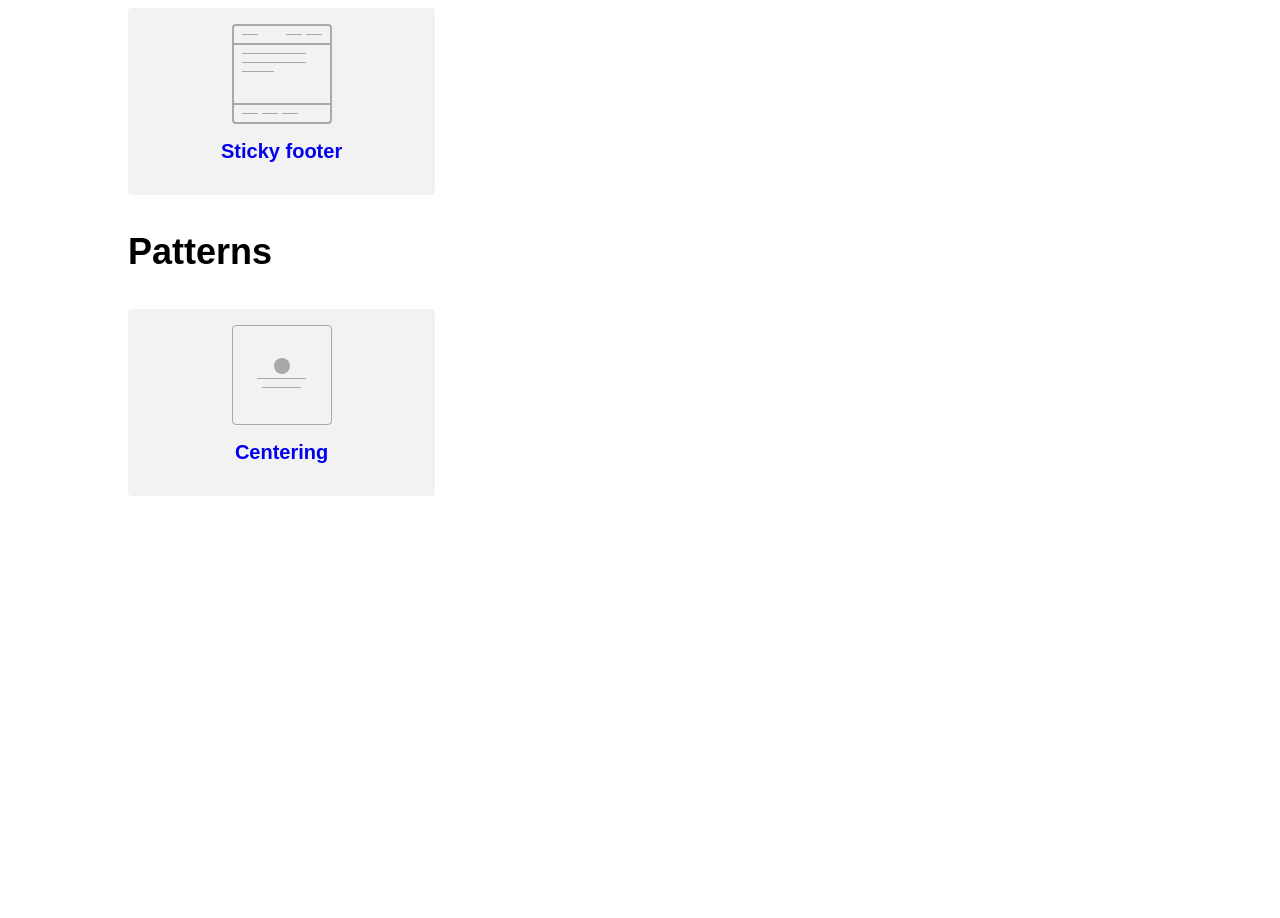
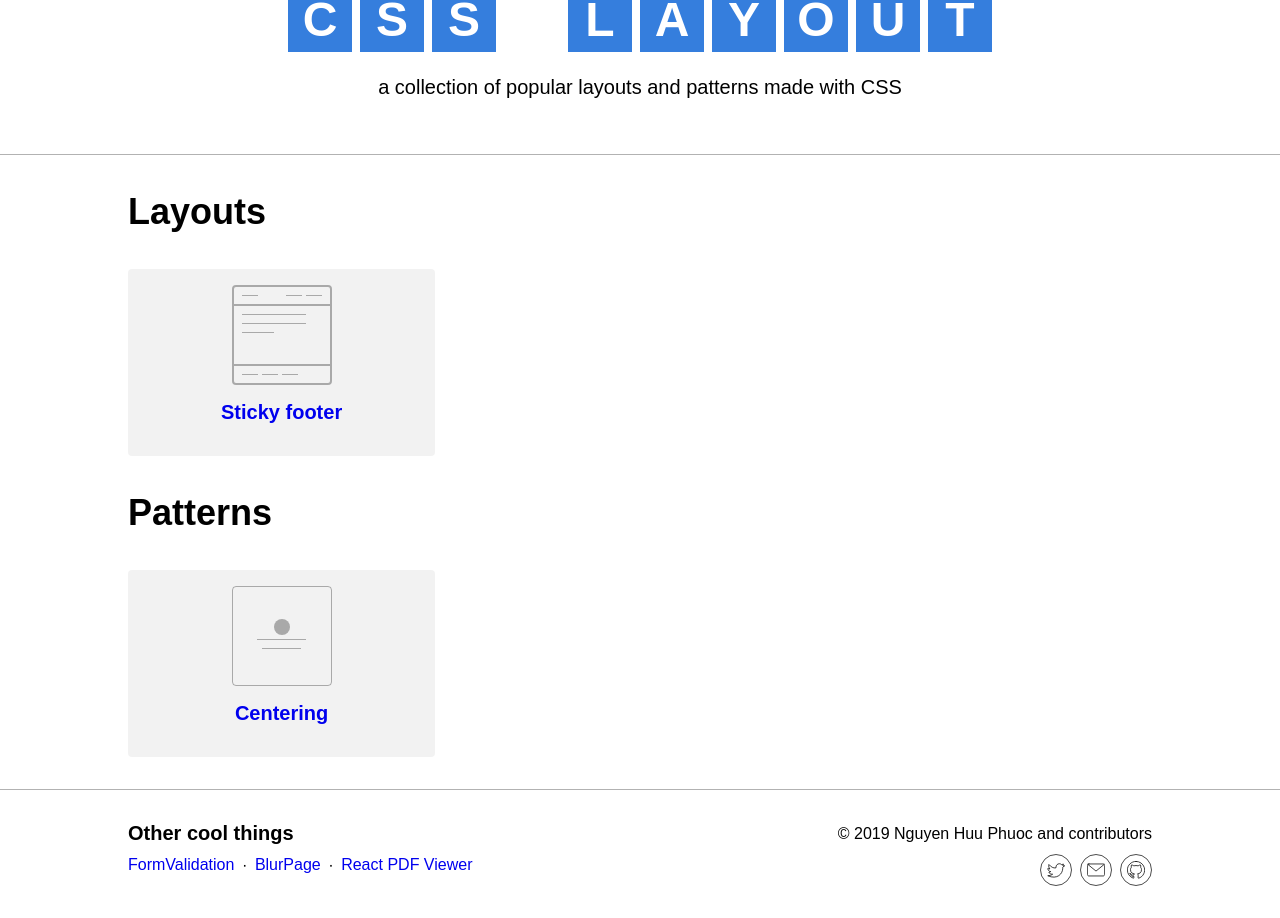
Before and after one commit to phuocng/csslayout, a React (Vite) app: page / in a window 1280 px wide. Shown: the part 76-994 px from the top of the page. Before the commit the page ends 800 px from the top, so only its background shows below. Built offline with nearby package versions, Linux system fonts and the light colour scheme; a small style sheet from the web is missing.

Commit message:
Add footer

```diff
--- a/client/DetailsLayout.jsx
+++ b/client/DetailsLayout.jsx
@@ -6,6 +6,7 @@ import Layout from './Layout';
 const DetailsLayout = ({ name, children }) => {
     return (
         <Layout>
+            <div className="mw8 center">
                 <div className="flex items-center mv5 f2">
                     <Link to="/" className="link">Home</Link>
                     <div className="ph2">/</div>
@@ -15,6 +16,7 @@ const DetailsLayout = ({ name, children }) => {
                 <div className="mb5">
                     {children}
                 </div>
+            </div>
         </Layout>
     );
 };
--- a/client/Home.jsx
+++ b/client/Home.jsx
@@ -11,6 +11,21 @@ const Home = () => {
 
     return (
         <Layout>
+            <div className="b--black-30 bb pt5 pb4">
+                <div className="tc flex items-center justify-center">
+                    {
+                        'CSS LAYOUT'.split('').map((c, index) => {
+                            return (
+                                c === ' '
+                                ? <div key={index} className="mh4" />
+                                : <div key={index} className="flex items-center justify-center bg-blue white a mh1 w3 h3 f1 fw6">{c}</div>
+                            );
+                        })
+                    }
+                </div>
+                <p className="f4 tc lh-copy">a collection of popular layouts and patterns made with CSS</p>
+            </div>
+            <div className="mw8 center pb4">
                 <h2 className="f2 lh-copy">Layouts</h2>
 
                 <div className="flex flex-wrap justify-between">
@@ -32,6 +47,7 @@ const Home = () => {
                         </Link>
                     </div>
                 </div>
+            </div>
         </Layout>
     );
 };
--- a/client/Layout.jsx
+++ b/client/Layout.jsx
@@ -6,9 +6,87 @@ const Layout = ({ children }) => {
     }, []);
 
     return (
-        <div className="mw8 center">
-            {children}
-        </div>
+        <>
+            <div className="center">
+                {children}
+            </div>
+            <div className="w-100 bt b--black-30">
+                <div className="mw8 center pv4 flex justify-between">
+                    <div>
+                        <div className="f4 fw6 mb2">Other cool things</div>
+                        <ul className="flex items-center list ma0 pa0 lh-copy fw5">
+                            <li className="pr2">
+                                <a href="https://formvalidation.io" className="link" target="_blank" title="FormValidation ~ best validation library for JavaScript">
+                                    FormValidation
+                                </a>
+                            </li>
+                            <li className="pr2">∙</li>
+                            <li className="pr2">
+                                <a className="link" href="https://blur.page" title="BlurPage ~ a browser extension to hide sensitive element on page" target="_blank">
+                                    BlurPage
+                                </a>
+                            </li>
+                            <li className="pr2">∙</li>
+                            <li className="pr2">
+                                <a className="link" href="https://react-pdf-viewer.dev" title="React PDF Viewer ~ a PDF viewer made for React" target="_blank">
+                                    React PDF Viewer
+                                </a>
+                            </li>
+                        </ul>
+                    </div>
+                    <div className="flex flex-column items-end">
+                        <div className="pb2 lh-copy">© 2019 Nguyen Huu Phuoc and contributors</div>
+                        <div className="flex items-center">
+                            <a href="https://twitter.com/nghuuphuoc" className="dib dim link black-70 ba b-black-70 br-pill w2 h2 flex items-center justify-center mr2">
+                                <svg
+                                    viewBox="0 0 24 24"
+                                    className="w-60 h-60"
+                                    style={{
+                                        fill: "none",
+                                        stroke: "#000",
+                                        strokeLinecap: "round",
+                                        strokeLinejoin: "round",
+                                        strokeWidth: 1,
+                                    }}
+                                >
+                                    <path d={`M23,6.628l-2-0.5l1-2l-2.464,0.7c-1.809-1.688-4.644-1.589-6.332,0.22c-0.78,0.836-1.21,1.938-1.204,3.08v1 c-3.539,0.73-6.634-1.2-9.5-4.5c-0.5,2.667,0,4.667,1.5,6l-3-0.5c0.405,2.069,1.362,3.7,4,4l-2.5,1c1,2,2.566,2.31,5,2.5 c-1.893,1.353-4.174,2.054-6.5,2c12.755,5.669,20-2.664,20-10V8.3L23,6.628z`} />
+                                </svg>
+                            </a>
+                            <a href="mailto: me@phuoc.ng" className="dib dim link black-70 ba b-black-70 br-pill w2 h2 flex items-center justify-center mr2">
+                                <svg
+                                    viewBox="0 0 24 24"
+                                    className="w-60 h-60"
+                                    style={{
+                                        fill: "none",
+                                        stroke: "#000",
+                                        strokeLinecap: "round",
+                                        strokeLinejoin: "round",
+                                        strokeWidth: 1,
+                                    }}
+                                >
+                                    <path d={`M2.5,3.954h19c1.105,0,2,0.895,2,2v12c0,1.105-0.895,2-2,2h-19c-1.105,0-2-0.895-2-2v-12 C0.5,4.849,1.395,3.954,2.5,3.954z M22.911,4.536L12,13.454L1.089,4.536`} />
+                                </svg>
+                            </a>
+                            <a href="https://github.com/phuoc-ng/csslayout" className="dib dim link black-70 ba b-black-70 br-pill w2 h2 flex items-center justify-center">
+                                <svg
+                                    viewBox="0 0 24 24"
+                                    className="w-60 h-60"
+                                    style={{
+                                        fill: "none",
+                                        stroke: "#000",
+                                        strokeLinecap: "round",
+                                        strokeLinejoin: "round",
+                                        strokeWidth: 1,
+                                    }}
+                                >
+                                    <path d={`M12,0.5C5.649,0.494,0.495,5.638,0.489,11.989c-0.005,4.959,3.17,9.362,7.876,10.925 c0.574,0.1,0.756-0.237,0.756-0.541c0-0.275,0.006-1.037,0-2c-3.2,0.694-3.861-1.515-3.861-1.515 c-0.211-0.695-0.664-1.292-1.276-1.682c-1.044-0.714,0.078-0.7,0.078-0.7c0.739,0.101,1.389,0.538,1.762,1.184 c0.65,1.185,2.139,1.619,3.324,0.968c0.007-0.004,0.015-0.008,0.022-0.012c0.053-0.581,0.312-1.125,0.73-1.532 c-2.553-0.292-5.238-1.278-5.238-5.686C4.646,10.255,5.07,9.15,5.847,8.312C5.495,7.32,5.535,6.232,5.959,5.269 c0,0,0.967-0.309,3.162,1.18c1.885-0.517,3.875-0.517,5.76,0c2.2-1.488,3.159-1.18,3.159-1.18c0.424,0.963,0.465,2.051,0.114,3.043 c0.777,0.839,1.201,1.945,1.183,3.088c0,4.42-2.689,5.391-5.251,5.674c0.557,0.559,0.844,1.333,0.787,2.12v3.184 c0,0.307,0.186,0.647,0.77,0.536c6.028-2.002,9.291-8.51,7.29-14.538C21.369,3.667,16.962,0.492,12,0.5z`} />
+                                </svg>
+                            </a>
+                        </div>
+                    </div>
+                </div>
+            </div>
+        </>
     );
 };
 
```
Lines whose indentation alone changed are shown as unchanged.
